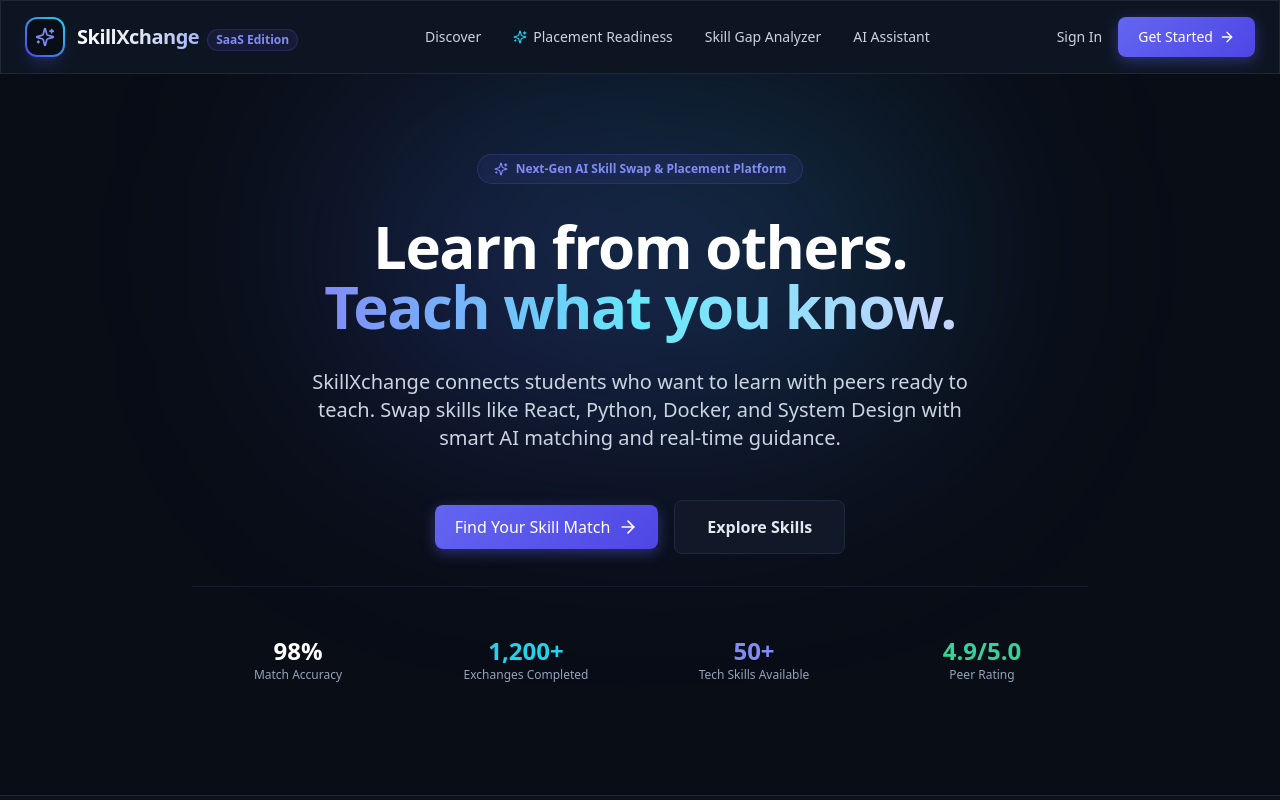
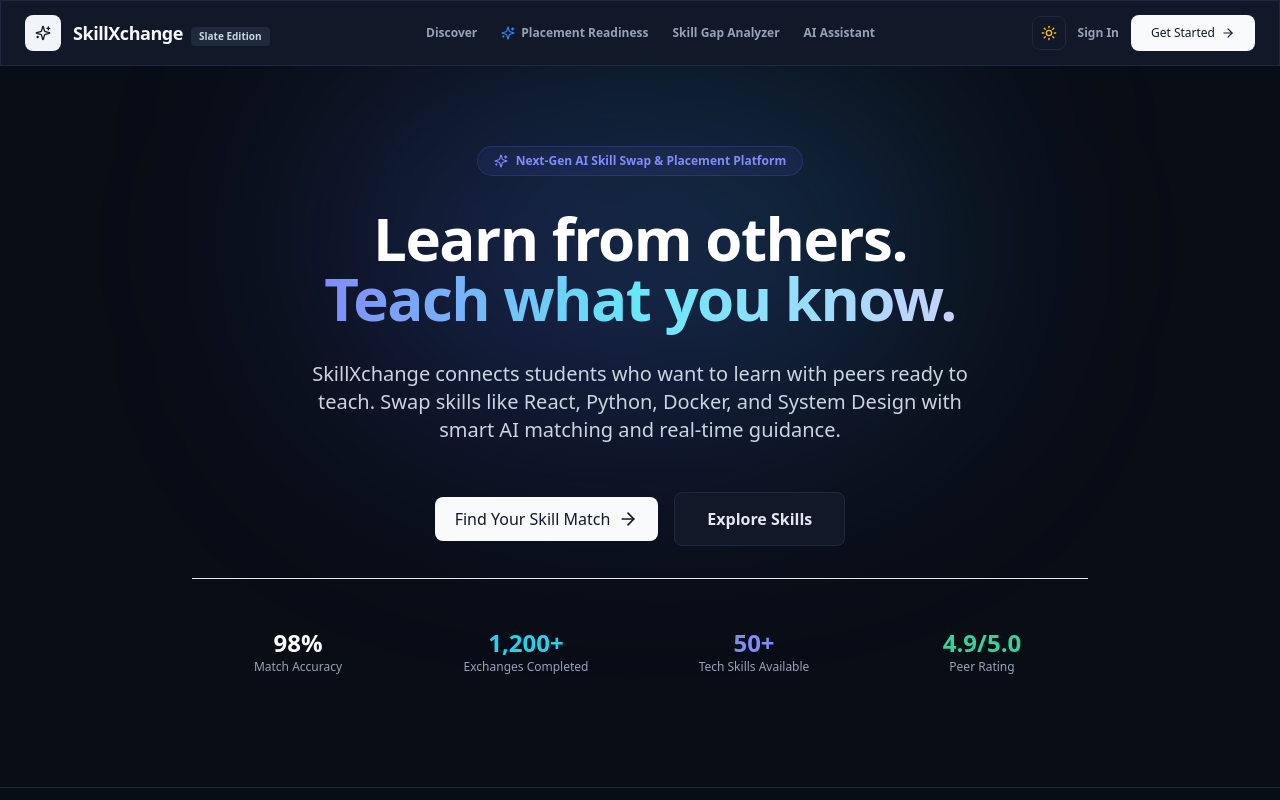
Before and after one commit to Adarshkumar702/skillxchange, a Next.js app in the folder apps/web/: page / in a window 1280 px wide. Shown: the top 800 px of the page. Built offline with nearby package versions, Linux system fonts and the light colour scheme; no server answers.

Commit message:
feat(ui): implement Minimalist Slate Monochrome theme, Light/Dark mode toggle, enhanced Discover cards, and floating AI Assistant widget

```diff
--- a/apps/web/app/dashboard/layout.tsx
+++ b/apps/web/app/dashboard/layout.tsx
@@ -4,6 +4,7 @@ import React from 'react';
 import { Navbar } from '../../components/navbar';
 import { Sidebar } from '../../components/sidebar';
 import { Footer } from '../../components/footer';
+import { AIWidget } from '../../components/ai-widget';
 import { useAuth } from '../../lib/authContext';
 import { useRouter } from 'next/navigation';
 
@@ -15,8 +16,8 @@ export default function DashboardLayout({ children }: { children: React.ReactNod
     return (
       <div className="min-h-screen bg-background flex items-center justify-center">
         <div className="flex flex-col items-center gap-3">
-          <div className="w-10 h-10 border-4 border-indigo-500/30 border-t-indigo-500 rounded-full animate-spin" />
-          <p className="text-xs text-slate-400 font-medium">Loading SkillXchange Workspace...</p>
+          <div className="w-9 h-9 border-3 border-slate-400 border-t-slate-900 rounded-full animate-spin" />
+          <p className="text-xs text-textMuted font-medium">Loading Workspace...</p>
         </div>
       </div>
     );
@@ -38,6 +39,7 @@ export default function DashboardLayout({ children }: { children: React.ReactNod
           {children}
         </main>
       </div>
+      <AIWidget />
       <Footer />
     </div>
   );
--- a/apps/web/app/globals.css
+++ b/apps/web/app/globals.css
@@ -3,67 +3,85 @@
 @tailwind utilities;
 
 :root {
+  --color-bg: #f8fafc;
+  --color-surface: #ffffff;
+  --color-border: #e2e8f0;
+  --color-text-main: #0f172a;
+  --color-text-muted: #64748b;
+}
+
+.dark {
   --color-bg: #090d16;
   --color-surface: #111827;
   --color-border: #1f293d;
+  --color-text-main: #f8fafc;
+  --color-text-muted: #94a3b8;
 }
 
 body {
   background-color: var(--color-bg);
-  color: #f3f4f6;
+  color: var(--color-text-main);
   font-family: system-ui, -apple-system, BlinkMacSystemFont, 'Segoe UI', Roboto, Oxygen, Ubuntu, Cantarell, sans-serif;
   overflow-x: hidden;
+  transition: background-color 0.2s ease, color 0.2s ease;
 }
 
-/* Glassmorphism utilities */
+/* Minimalist Slate Panels & Cards */
 .glass-panel {
-  background: rgba(17, 24, 39, 0.75);
-  backdrop-filter: blur(16px);
-  -webkit-backdrop-filter: blur(16px);
-  border: 1px solid rgba(255, 255, 255, 0.08);
+  background: var(--color-surface);
+  border: 1px solid var(--color-border);
+  box-shadow: 0 1px 3px 0 rgba(0, 0, 0, 0.05);
 }
 
 .glass-card {
-  background: rgba(15, 23, 42, 0.6);
-  backdrop-filter: blur(12px);
-  border: 1px solid rgba(255, 255, 255, 0.06);
+  background: var(--color-surface);
+  border: 1px solid var(--color-border);
   transition: all 0.2s ease-in-out;
 }
 
 .glass-card:hover {
-  border-color: rgba(99, 102, 241, 0.4);
+  border-color: #94a3b8;
   transform: translateY(-2px);
-  box-shadow: 0 10px 30px -10px rgba(79, 70, 229, 0.25);
+  box-shadow: 0 10px 25px -5px rgba(0, 0, 0, 0.08);
 }
 
-/* Glowing buttons */
+.dark .glass-card:hover {
+  border-color: #475569;
+  box-shadow: 0 10px 25px -5px rgba(0, 0, 0, 0.3);
+}
+
+/* Professional Slate Buttons */
 .btn-primary {
-  background: linear-gradient(135deg, #6366f1 0%, #4f46e5 100%);
-  color: white;
+  background-color: #0f172a;
+  color: #ffffff;
   font-weight: 500;
   border-radius: 0.5rem;
   padding: 0.625rem 1.25rem;
   transition: all 0.2s ease;
-  box-shadow: 0 4px 14px 0 rgba(99, 102, 241, 0.39);
 }
 
 .btn-primary:hover {
-  background: linear-gradient(135deg, #4f46e5 0%, #4338ca 100%);
-  box-shadow: 0 6px 20px 0 rgba(99, 102, 241, 0.5);
+  background-color: #1e293b;
 }
 
-/* Custom scrollbar */
+.dark .btn-primary {
+  background-color: #f8fafc;
+  color: #0f172a;
+}
+
+.dark .btn-primary:hover {
+  background-color: #e2e8f0;
+}
+
+/* Custom Scrollbar */
 ::-webkit-scrollbar {
   width: 6px;
   height: 6px;
 }
 ::-webkit-scrollbar-track {
-  background: #090d16;
+  background: var(--color-bg);
 }
 ::-webkit-scrollbar-thumb {
-  background: #1f293d;
+  background: var(--color-border);
   border-radius: 3px;
 }
-::-webkit-scrollbar-thumb:hover {
-  background: #374151;
-}
--- a/apps/web/components/navbar.tsx
+++ b/apps/web/components/navbar.tsx
@@ -3,87 +3,88 @@
 import React from 'react';
 import Link from 'next/link';
 import { useAuth } from '../lib/authContext';
-import { Sparkles, ArrowRight, UserCheck, Bell, ShieldCheck } from 'lucide-react';
+import { ThemeToggle } from './theme-toggle';
+import { Sparkles, ArrowRight, Bell, ShieldCheck } from 'lucide-react';
 
 export function Navbar() {
   const { user, logout } = useAuth();
 
   return (
-    <nav className="sticky top-0 z-50 glass-panel border-b border-surfaceBorder px-6 py-4">
+    <nav className="sticky top-0 z-50 glass-panel border-b border-surfaceBorder px-6 py-3.5">
       <div className="max-w-7xl mx-auto flex items-center justify-between">
         {/* Brand */}
         <Link href="/" className="flex items-center gap-3 group">
-          <div className="w-10 h-10 rounded-xl bg-gradient-to-tr from-indigo-600 to-cyan-400 p-0.5 shadow-lg shadow-indigo-500/20 group-hover:scale-105 transition-transform">
-            <div className="w-full h-full bg-background rounded-[10px] flex items-center justify-center">
-              <Sparkles className="w-5 h-5 text-indigo-400" />
-            </div>
+          <div className="w-9 h-9 rounded-lg bg-slate-900 dark:bg-slate-100 flex items-center justify-center transition-transform group-hover:scale-105">
+            <Sparkles className="w-4 h-4 text-slate-100 dark:text-slate-900" />
           </div>
           <div>
-            <span className="font-extrabold text-xl tracking-tight bg-clip-text text-transparent bg-gradient-to-r from-white via-slate-200 to-indigo-300">
+            <span className="font-extrabold text-lg tracking-tight text-textMain">
               SkillXchange
             </span>
-            <span className="hidden sm:inline-block ml-2 text-xs font-semibold px-2 py-0.5 rounded-full bg-indigo-500/10 text-indigo-400 border border-indigo-500/20">
-              SaaS Edition
+            <span className="hidden sm:inline-block ml-2 text-[10px] font-bold px-2 py-0.5 rounded bg-slate-200 dark:bg-slate-800 text-slate-700 dark:text-slate-300">
+              Slate Edition
             </span>
           </div>
         </Link>
 
         {/* Navigation Links */}
-        <div className="hidden md:flex items-center gap-8 text-sm font-medium text-slate-300">
-          <Link href="/dashboard/discover" className="hover:text-indigo-400 transition-colors">
+        <div className="hidden md:flex items-center gap-6 text-xs font-semibold text-textMuted">
+          <Link href="/dashboard/discover" className="hover:text-textMain transition-colors">
             Discover
           </Link>
-          <Link href="/dashboard/placement" className="hover:text-indigo-400 transition-colors flex items-center gap-1.5">
-            <Sparkles className="w-3.5 h-3.5 text-cyan-400" /> Placement Readiness
+          <Link href="/dashboard/placement" className="hover:text-textMain transition-colors flex items-center gap-1.5">
+            <Sparkles className="w-3.5 h-3.5 text-blue-500" /> Placement Readiness
           </Link>
-          <Link href="/dashboard/skill-gap" className="hover:text-indigo-400 transition-colors">
+          <Link href="/dashboard/skill-gap" className="hover:text-textMain transition-colors">
             Skill Gap Analyzer
           </Link>
-          <Link href="/dashboard/ai-assistant" className="hover:text-indigo-400 transition-colors">
+          <Link href="/dashboard/ai-assistant" className="hover:text-textMain transition-colors">
             AI Assistant
           </Link>
         </div>
 
-        {/* Auth Buttons */}
-        <div className="flex items-center gap-4">
+        {/* Right Section: Theme Toggle & User Auth */}
+        <div className="flex items-center gap-3">
+          <ThemeToggle />
+
           {user ? (
             <div className="flex items-center gap-3">
               {user.role === 'ADMIN' && (
                 <Link
                   href="/dashboard/admin"
-                  className="hidden sm:flex items-center gap-1 text-xs font-bold px-2.5 py-1 rounded-md bg-amber-500/10 text-amber-400 border border-amber-500/20 hover:bg-amber-500/20"
+                  className="hidden sm:flex items-center gap-1 text-xs font-bold px-2.5 py-1 rounded bg-amber-500/10 text-amber-600 dark:text-amber-400 border border-amber-500/20"
                 >
                   <ShieldCheck className="w-3.5 h-3.5" /> Admin
                 </Link>
               )}
-              <Link href="/dashboard/notifications" className="p-2 rounded-lg bg-surface hover:bg-surfaceBorder text-slate-300 transition-colors">
+              <Link href="/dashboard/notifications" className="p-2 rounded-lg bg-surface border border-surfaceBorder text-textMuted hover:text-textMain transition-colors">
                 <Bell className="w-4 h-4" />
               </Link>
               <Link
                 href="/dashboard"
-                className="flex items-center gap-2 px-3.5 py-1.5 rounded-lg bg-surface border border-surfaceBorder text-sm font-medium text-white hover:border-indigo-500/40 transition-all"
+                className="flex items-center gap-2 px-3 py-1.5 rounded-lg bg-surface border border-surfaceBorder text-xs font-semibold text-textMain hover:border-slate-400 transition-all"
               >
                 <img
                   src={user.profile?.avatarUrl || 'https://api.dicebear.com/7.x/avataaars/svg?seed=Demo'}
                   alt="Avatar"
-                  className="w-6 h-6 rounded-full border border-indigo-400"
+                  className="w-5 h-5 rounded-full border border-slate-400"
                 />
-                <span className="max-w-[120px] truncate">{user.profile?.fullName || 'Dashboard'}</span>
+                <span className="max-w-[110px] truncate">{user.profile?.fullName || 'Dashboard'}</span>
               </Link>
               <button
                 onClick={logout}
-                className="text-xs text-slate-400 hover:text-red-400 transition-colors px-2 py-1"
+                className="text-xs text-textMuted hover:text-red-500 transition-colors px-1 py-1"
               >
                 Logout
               </button>
             </div>
           ) : (
             <>
-              <Link href="/login" className="text-sm font-medium text-slate-300 hover:text-white transition-colors">
+              <Link href="/login" className="text-xs font-semibold text-textMuted hover:text-textMain transition-colors">
                 Sign In
               </Link>
-              <Link href="/register" className="btn-primary text-sm flex items-center gap-1.5">
-                Get Started <ArrowRight className="w-4 h-4" />
+              <Link href="/register" className="btn-primary text-xs flex items-center gap-1.5">
+                Get Started <ArrowRight className="w-3.5 h-3.5" />
               </Link>
             </>
           )}
--- /dev/null
+++ b/apps/web/components/theme-toggle.tsx
@@ -0,0 +1,39 @@
+'use client';
+
+import React, { useEffect, useState } from 'react';
+import { Sun, Moon } from 'lucide-react';
+
+export function ThemeToggle() {
+  const [theme, setTheme] = useState<'dark' | 'light'>('dark');
+
+  useEffect(() => {
+    const savedTheme = (localStorage.getItem('theme') as 'dark' | 'light') || 'dark';
+    setTheme(savedTheme);
+    if (savedTheme === 'light') {
+      document.documentElement.classList.remove('dark');
+    } else {
+      document.documentElement.classList.add('dark');
+    }
+  }, []);
+
+  const toggleTheme = () => {
+    const newTheme = theme === 'dark' ? 'light' : 'dark';
+    setTheme(newTheme);
+    localStorage.setItem('theme', newTheme);
+    if (newTheme === 'light') {
+      document.documentElement.classList.remove('dark');
+    } else {
+      document.documentElement.classList.add('dark');
+    }
+  };
+
+  return (
+    <button
+      onClick={toggleTheme}
+      className="p-2 rounded-lg bg-surface border border-surfaceBorder text-textMuted hover:text-textMain transition-colors flex items-center justify-center"
+      title={`Switch to ${theme === 'dark' ? 'Light' : 'Dark'} Mode`}
+    >
+      {theme === 'dark' ? <Sun className="w-4 h-4 text-amber-400" /> : <Moon className="w-4 h-4 text-slate-700" />}
+    </button>
+  );
+}
--- a/apps/web/tailwind.config.js
+++ b/apps/web/tailwind.config.js
@@ -9,19 +9,24 @@ module.exports = {
   theme: {
     extend: {
       colors: {
-        background: '#090d16',
-        surface: '#111827',
-        surfaceBorder: '#1f293d',
+        background: 'var(--color-bg)',
+        surface: 'var(--color-surface)',
+        surfaceBorder: 'var(--color-border)',
+        textMain: 'var(--color-text-main)',
+        textMuted: 'var(--color-text-muted)',
         primary: {
-          50: '#eef2ff',
-          100: '#e0e7ff',
-          500: '#6366f1',
-          600: '#4f46e5',
-          700: '#4338ca',
+          50: '#f8fafc',
+          100: '#f1f5f9',
+          500: '#334155',
+          600: '#1e293b',
+          700: '#0f172a',
+          800: '#020617',
         },
-        cyan: {
-          400: '#22d3ee',
-          500: '#06b6d4',
+        accent: {
+          blue: '#3b82f6',
+          indigo: '#6366f1',
+          emerald: '#10b981',
+          amber: '#f59e0b',
         },
       },
     },
```
Also changed, not shown: apps/web/app/dashboard/discover/page.tsx (+65 -54 lines), apps/web/components/ai-widget.tsx (added, +106 -0 lines).
